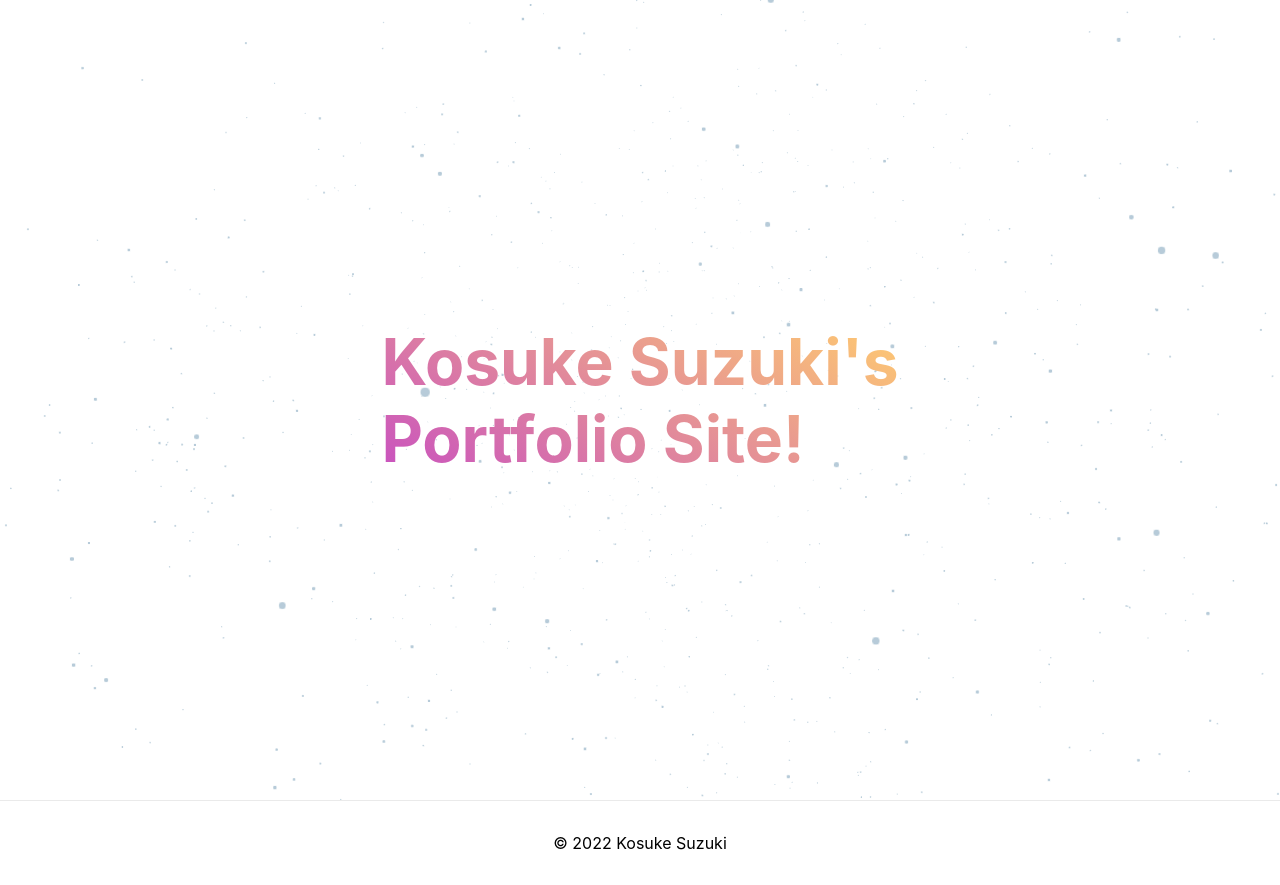
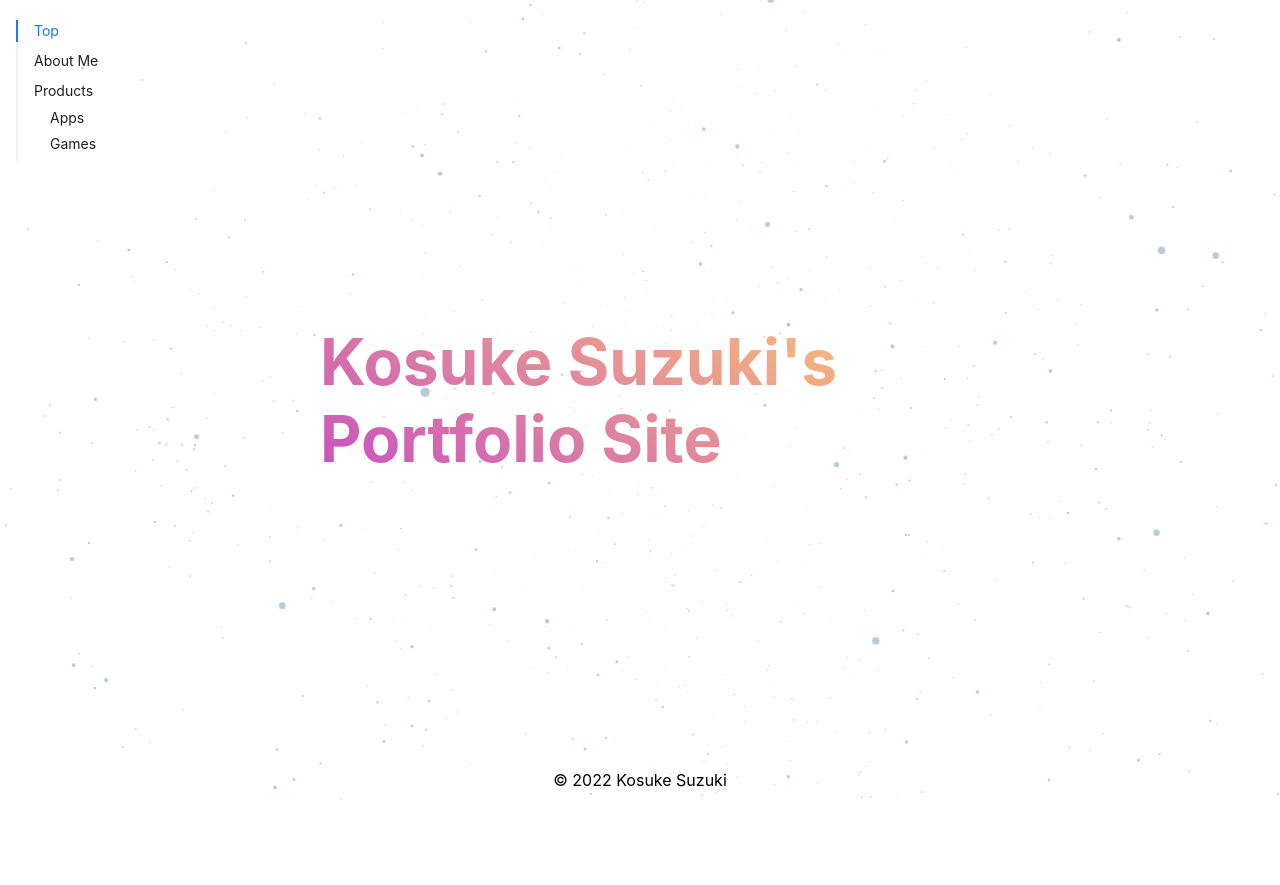
Before and after one commit to suzuki764/portfolio, a Next.js app: page / in a window 1280 px wide. After the commit the page ends 800 px from the top, so only its background shows below. Built offline with nearby package versions, Linux system fonts and the light colour scheme.

Commit message:
Anchorを追加

```diff
--- a/pages/index.tsx
+++ b/pages/index.tsx
@@ -1,9 +1,15 @@
 import Head from "next/head";
+import { useState } from "react";
 import styles from "../styles/Home.module.css";
 import { Canvas } from "@react-three/fiber";
 import { Stars } from "../components/Stars";
+import { Anchor } from "antd";
+
+const { Link } = Anchor;
 
 export default function Home() {
+  const getCurrentAnchor = () => "./";
+
   return (
     <div>
       <Head>
@@ -17,14 +23,19 @@ export default function Home() {
           <Stars />
         </Canvas>
         <div className={styles.title}>
-          <h1>
-            Kosuke Suzuki&#39;s
-            <br />
-            Portfolio Site!
-          </h1>
+          <h1>Kosuke Suzuki&#39;s Portfolio Site</h1>
+        </div>
+        <div style={{ position: "absolute", top: 0, margin: "1rem" }}>
+          <Anchor getCurrentAnchor={getCurrentAnchor}>
+            <Link href="./" title="Top" />
+            <Link href="./aboutme" title="About Me" />
+            <Link href="./products" title="Products">
+              <Link href="./apps" title="Apps" />
+              <Link href="./games" title="Games" />
+            </Link>
+          </Anchor>
         </div>
       </main>
-
       <footer className={styles.footer}>© 2022 Kosuke Suzuki</footer>
     </div>
   );
--- a/styles/Home.module.css
+++ b/styles/Home.module.css
@@ -3,12 +3,10 @@
 }
 
 .footer {
-  display: flex;
-  flex: 1;
-  padding: 2rem 0;
-  border-top: 1px solid #eaeaea;
-  justify-content: center;
-  align-items: center;
+  position: absolute;
+  bottom: 0;
+  left: 50%;
+  transform: translate(-50%, -50%);
 }
 
 .title {
```
